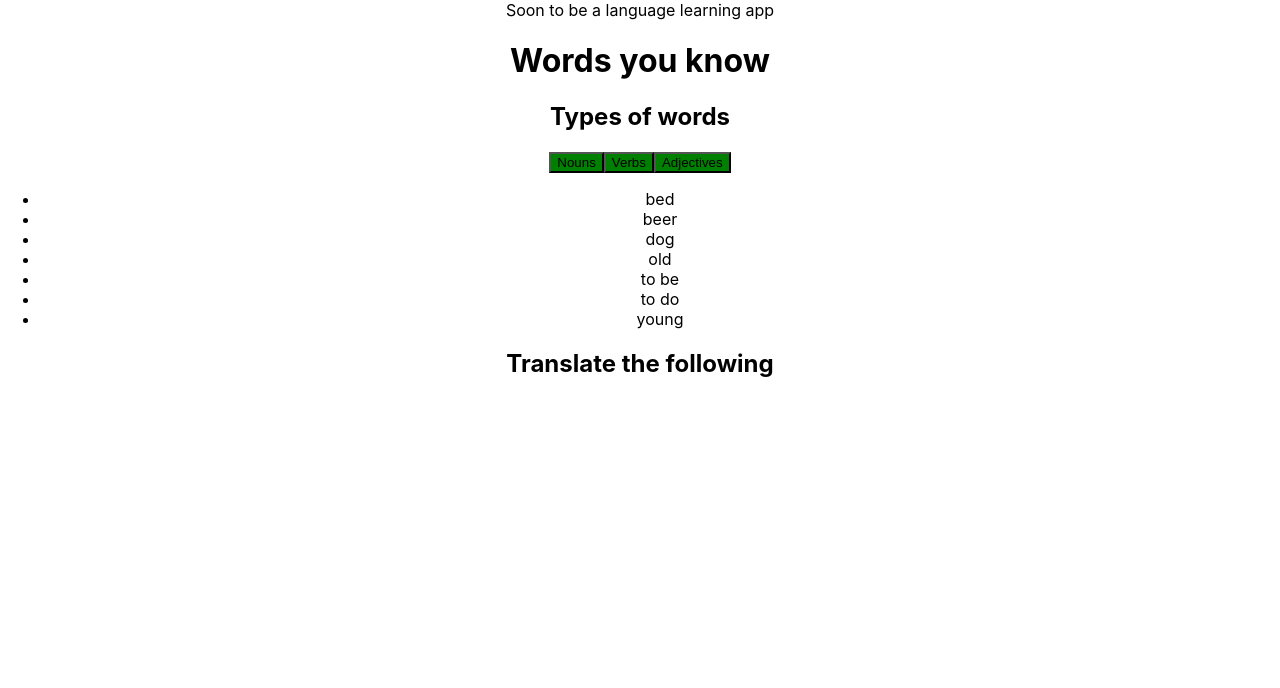
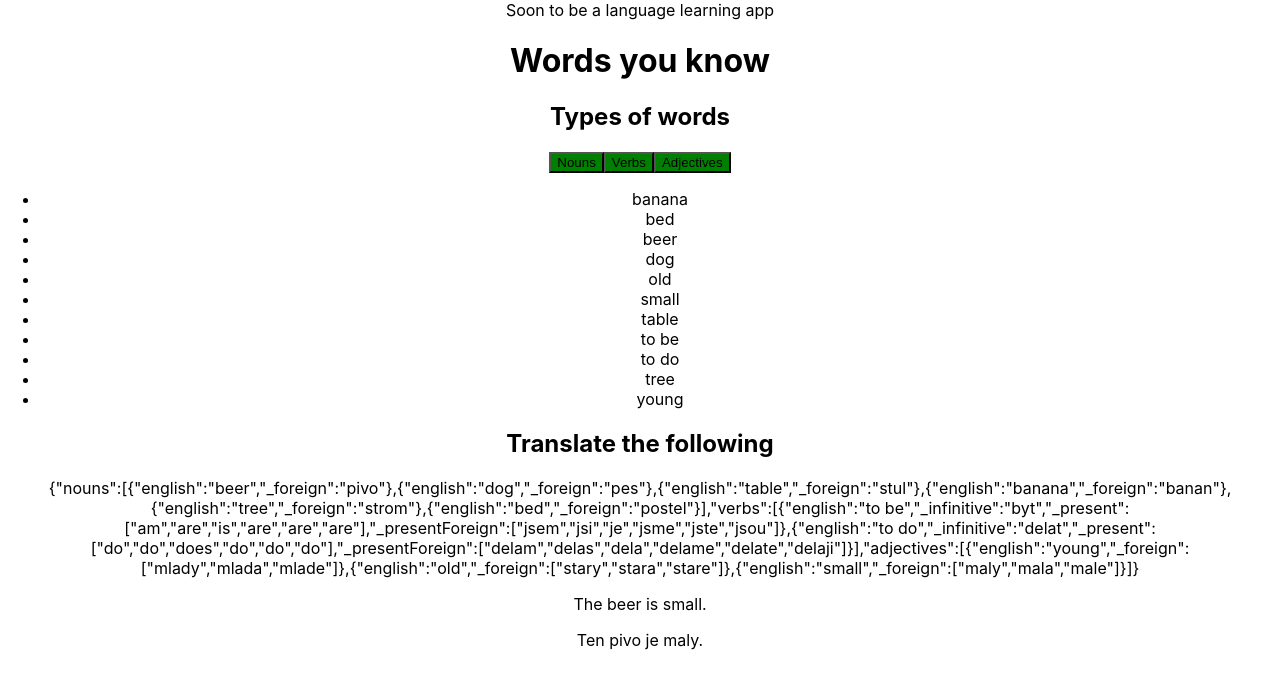
Before and after one commit to tommcandrew/Word-Box, a React (Create React App) app: page / in a window 1280 px wide. Shown: the top 688 px of the page. Built offline with nearby package versions, Linux system fonts and the light colour scheme.

Commit message:
Display random sentence in both languages

```diff
--- a/src/Assets/Vocab.js
+++ b/src/Assets/Vocab.js
@@ -66,6 +66,12 @@ var beer = new Noun('beer');
 beer.foreign = 'pivo';
 var dog = new Noun('dog');
 dog.foreign = 'pes';
+var table = new Noun('table');
+table.foreign = 'stul';
+var banana = new Noun('banana');
+banana.foreign = 'banan';
+var tree = new Noun('tree');
+tree.foreign = 'strom';
 var bed = new Noun('bed');
 bed.foreign = 'postel';
 
@@ -80,11 +86,15 @@ toDo.presentForeign = ['delam', 'delas', 'dela', 'delame', 'delate', 'delaji']
 
 
 var young = new Adjective('young');
+young.foreign = ['mlady', 'mlada', 'mlade'];
 var old = new Adjective('old');
+old.foreign = ['stary', 'stara', 'stare'];
+var small = new Adjective('small');
+small.foreign = ['maly', 'mala', 'male'];
 
 
 export var wordList = {
-    nouns : [beer, dog, bed],
+    nouns : [beer, dog, table, banana, tree, bed],
     verbs : [toBe, toDo],
-    adjectives : [young, old]
+    adjectives : [young, old, small]
 }
--- a/src/Components/TestPage.js
+++ b/src/Components/TestPage.js
@@ -1,9 +1,39 @@
 import React from 'react';
 
+const rndNoun = (arr) => {
+    var i = Math.floor(Math.random()*arr.length);
+    return {english:arr[i].english, foreign:arr[i].foreign}
+}
+
+// so far only tense in vocab.js is 'present'
+// nb: person is zero-indexed [1stSing, 2ndSing, 3rdSing, 1stPlur, 2ndPlur, 3rdPlur]
+const rndVerb = (arr, tense, person) => {
+    var i = Math.floor(Math.random()*arr.length);
+    return {english:arr[i][tense][person], foreign: arr[i][tense+'Foreign'][person]}
+}
+
+// gender is stored as an array [male, female, neuter]
+// not fully implemented, because the gender of nouns is not currently stored
+const rndAdj = (arr, gender) => {
+    var i = Math.floor(Math.random()*arr.length);
+    return {english:arr[i].english, foreign:arr[i].foreign[gender]}
+}
+
 const TestPage = (props) => {
-  var english = 'Hello world';
+  var noun1 = rndNoun(props.words.nouns);
+  var verb1 = rndVerb(props.words.verbs, 'present', 2);
+  var adj1 = rndAdj(props.words.adjectives, 0); //masculine because gender not currently defined
+  var englishSentence = 'The '+noun1.english +' '+ verb1.english + ' ' + adj1.english +'.' ;
+  //NB: 'the' needs to match gender too
+  var foreignSentence = 'Ten '+noun1.foreign +' '+ verb1.foreign + ' ' + adj1.foreign +'.' ;
+
   return (
-      <h2>Translate the following</h2>
+      <div>
+        <h2>Translate the following</h2>
+        <p>{JSON.stringify(props.words)}</p>
+        <p>{englishSentence}</p>
+        <p>{foreignSentence}</p>
+      </div>
   )
 }
 
```
